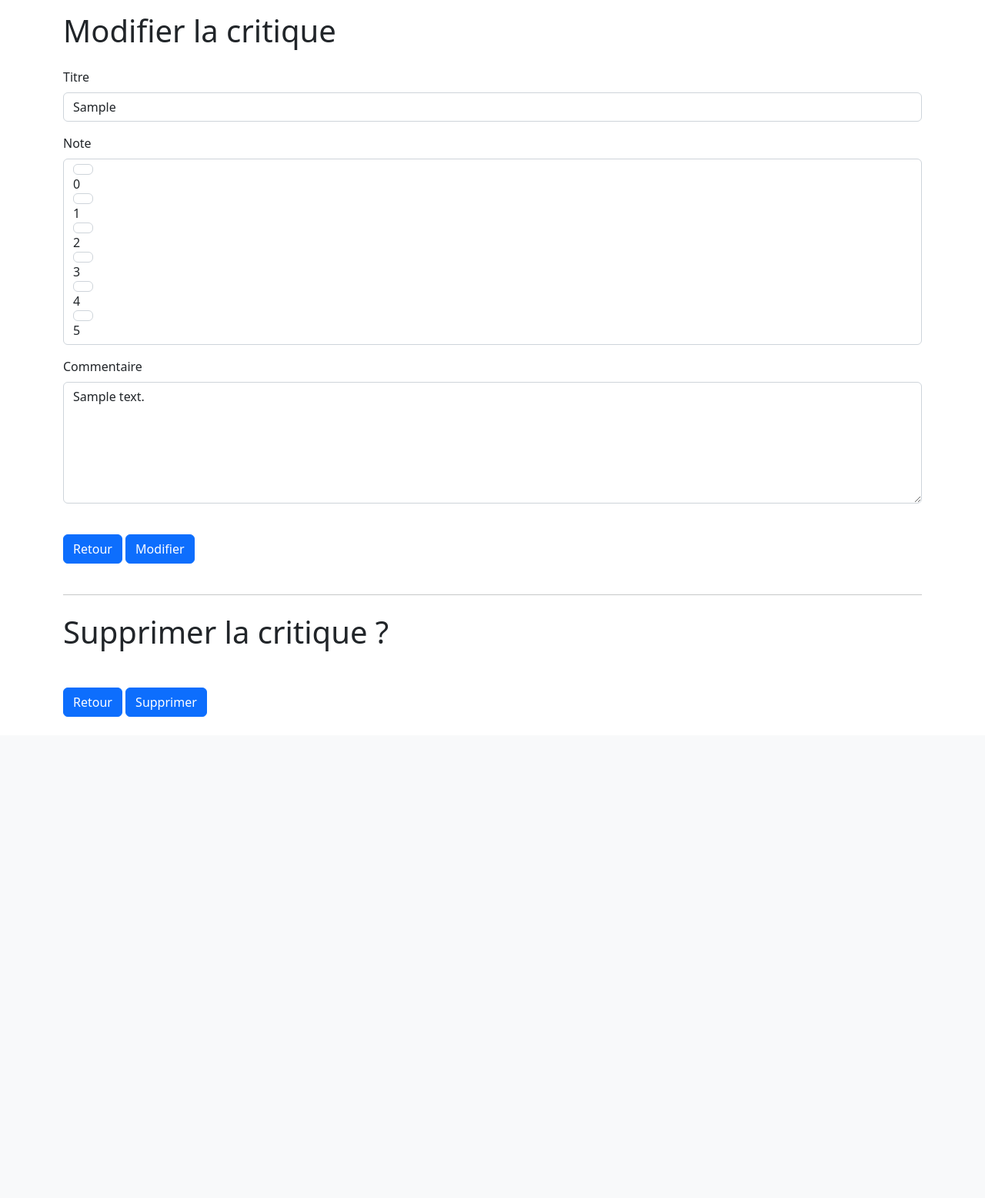
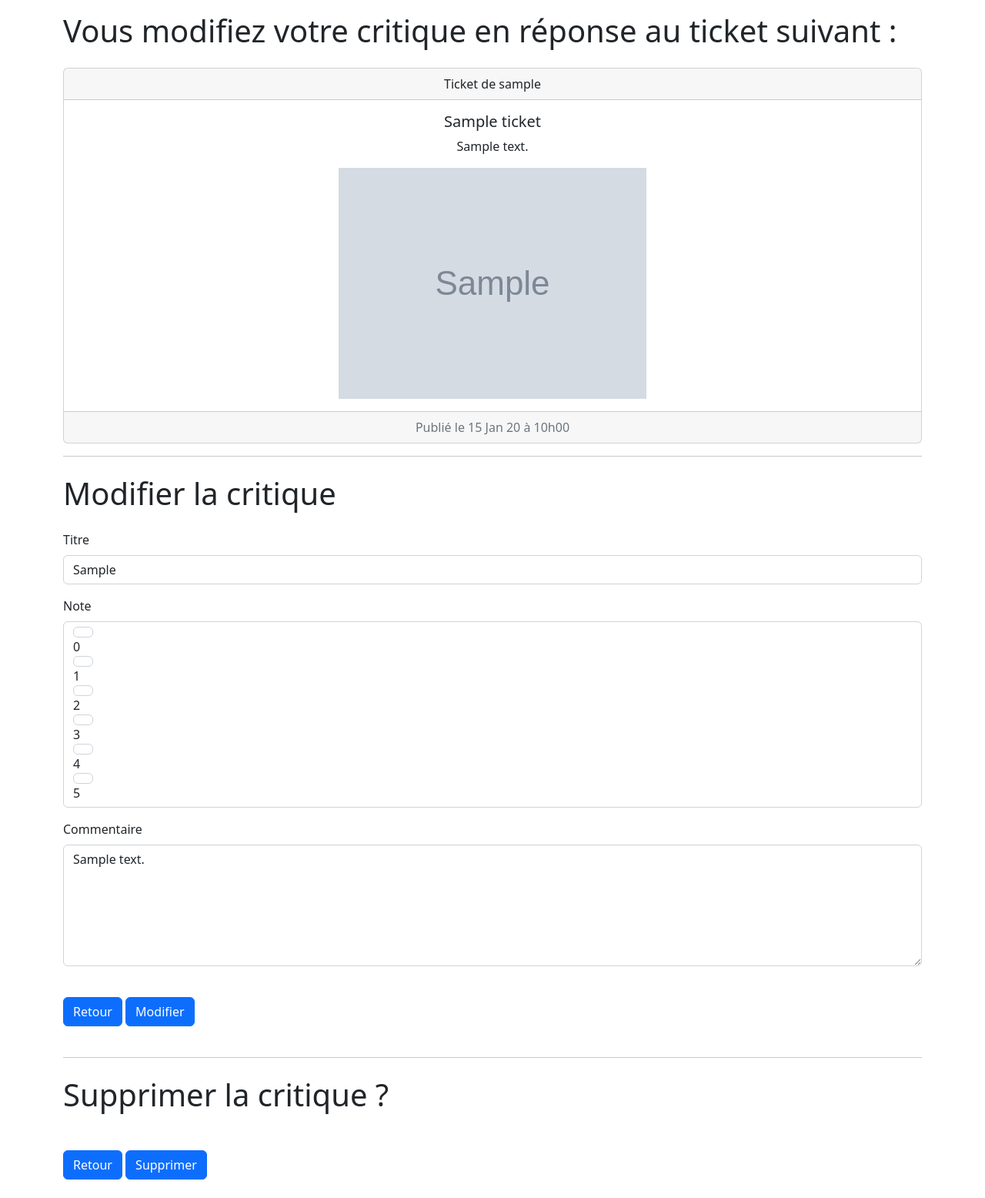
Before and after one commit to TheoSntt/litreview, a Django app: page /reviews/1/update/ in a window 1280 px wide. Shown: the part 56-1612 px from the top of the page at 77% size. Before the commit the page ends 987 px from the top, so only its background shows below. Run offline with Django 4.2, Linux system fonts and the light colour scheme; a user stored in the database is signed in; tables that the repository leaves empty hold one stand-in row (values such as "Sample post"); grey boxes marked "Sample" are stand-in pictures; some libraries are stand-ins or nearby versions.

Commit message:
Add the ticket snippet on top of the review creation and modification page. Modify img size from 100 to 200

```diff
--- a/reviews/templates/reviews/create_review.html
+++ b/reviews/templates/reviews/create_review.html
@@ -4,6 +4,12 @@
 {% block title %}Ecrire une critique{% endblock title %}
 
 {% block content %}
+
+<h1 class="my-4">Vous répondez au ticket suivant :</h1>
+
+{% include 'tickets/partials/embeded_ticket_snippet.html' with ticket=ticket %}
+
+<hr>
 
 <h1 class="my-4">Ecrire une critique</h1>
 
--- a/reviews/templates/reviews/update_review.html
+++ b/reviews/templates/reviews/update_review.html
@@ -5,6 +5,11 @@
 
 {% block content %}
 
+<h1 class="my-4">Vous modifiez votre critique en réponse au ticket suivant :</h1>
+
+{% include 'tickets/partials/embeded_ticket_snippet.html' with ticket=ticket %}
+
+<hr>
 
 <h1 class="my-4">Modifier la critique</h1>
 
--- a/reviews/views.py
+++ b/reviews/views.py
@@ -26,9 +26,13 @@ def create_review(request, ticket_id):
             # nous pouvons fournir les arguments du motif url comme arguments à la fonction de redirection
             return redirect('feed')
 
+    context = {
+        'form': form,
+        'ticket': ticket
+        }
     return render(request,
                   'reviews/create_review.html',
-                  {'form': form})
+                  context=context)
 
 
 @login_required
@@ -59,7 +63,8 @@ def update_review(request, review_id):
 
     context = {
         'edit_form': edit_form,
-        'delete_form': delete_form
+        'delete_form': delete_form,
+        'ticket': review.ticket
         }
 
     return render(request,'reviews/update_review.html', context=context)
@@ -84,5 +89,6 @@ def create_review_and_ticket(request):
     context = {
         'review_form': review_form,
         'ticket_form': ticket_form,
+        'ticket': ticket
     }
     return render(request, 'reviews/create_review_and_ticket.html', context=context)
--- a/tickets/models.py
+++ b/tickets/models.py
@@ -29,7 +29,7 @@ class Ticket(models.Model):
     # image = models.ForeignKey(Photo, null=True, on_delete=models.SET_NULL, blank=True)
     time_created = models.DateTimeField(auto_now_add=True)
 
-    IMAGE_MAX_SIZE = (100, 100)
+    IMAGE_MAX_SIZE = (200, 200)
 
     def resize_image(self):
         if self.image:
```
